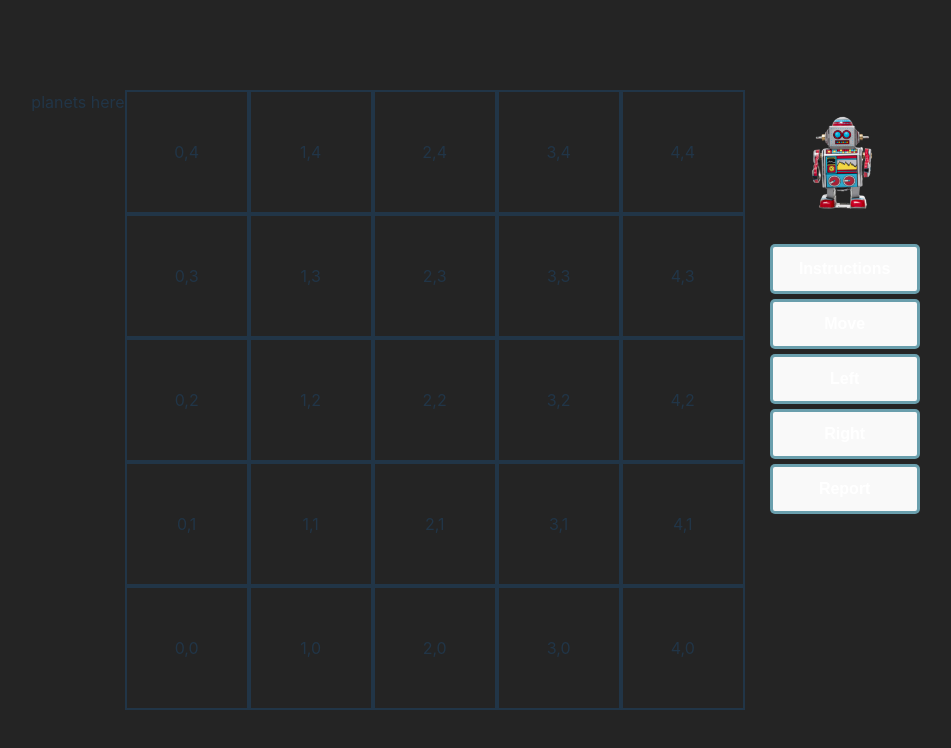
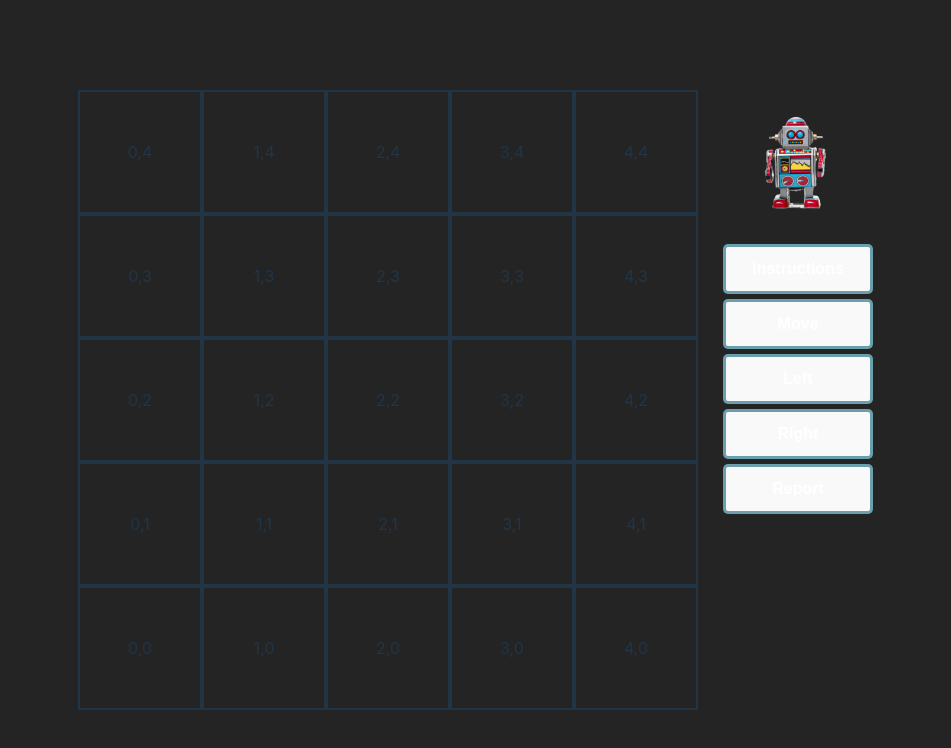
Before and after one commit to unachoza/toy-robot, a React (Vite) app: page / in a window 1280 px wide. Shown: the top 748 px of the page, without its empty margins (152-1103 px from the left). Built offline with nearby package versions, Linux system fonts and the light colour scheme.

Commit message:
small test changes

```diff
--- a/src/App.tsx
+++ b/src/App.tsx
@@ -122,7 +122,6 @@ const App = () => {
 	};
 	return (
 		<div className="app-container">
-			planets here
 			<Table robotLocation={robotLocation} setRobotLocation={setRobotLocation} />
 			<div>
 				<Robot image={getRobotDirectionImage()} x={robotLocation.left} y={robotLocation.top} location={robotLocation.location || null} />
```
Also changed, not shown: 1 other file (tests, documents, lock files or other folders).
